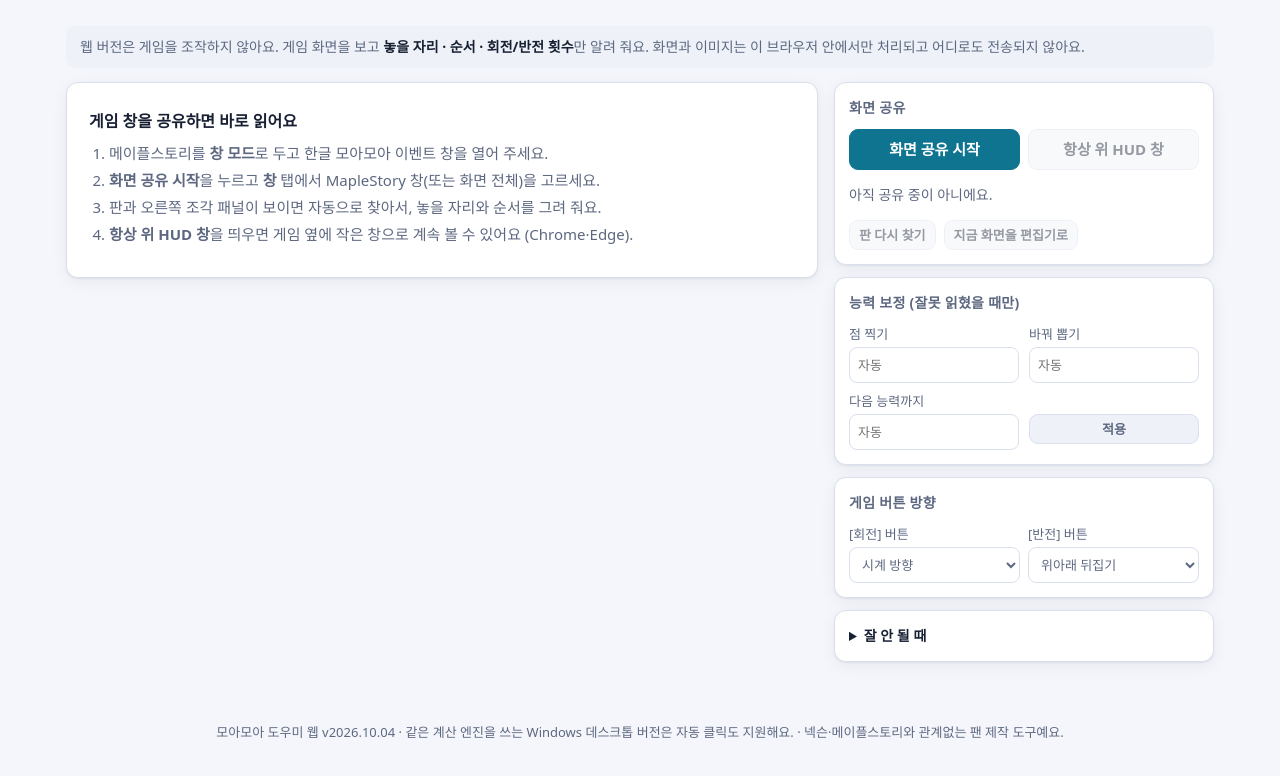
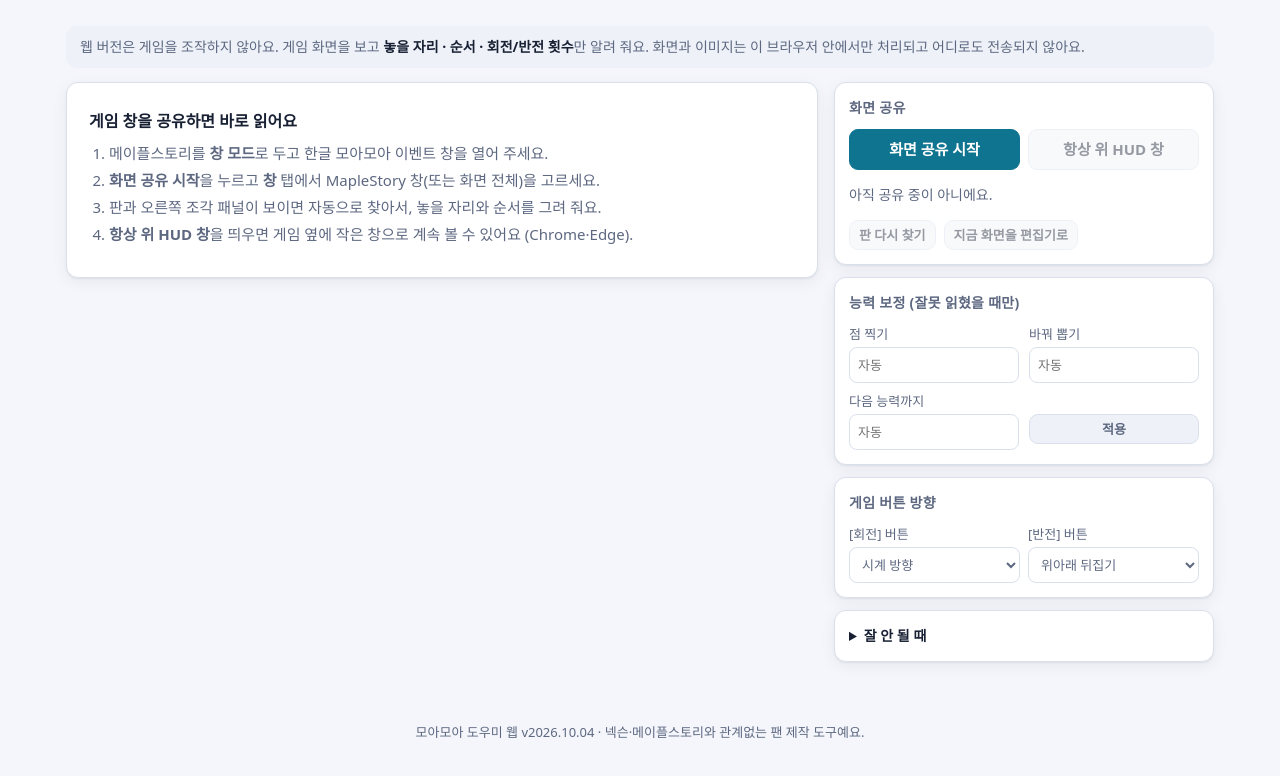
Before and after one commit to DOHA1012/moamoa-helper, a plain HTML site: page index.html in a window 1280 px wide. Shown: the part 72-848 px from the top of the page. Drawn offline with Linux system fonts and the light colour scheme; no server answers.

Commit message:
데스크톱(exe) 버전 안내 문구 삭제
Co-Authored-By: Claude Opus 5.5 <noreply@anthropic.com>

```diff
--- a/app.js
+++ b/app.js
@@ -22,7 +22,7 @@ const store = {
 };
 const settings = {
   strength: store.get('strength', '끝판'),
-  rotDir: store.get('rotDir', 'cw'),       // 게임의 [회전]은 시계 방향, [반전]은 위아래 (데스크톱 버전이 실제 게임에서 배운 값)
+  rotDir: store.get('rotDir', 'cw'),       // 게임의 [회전]은 시계 방향, [반전]은 위아래 (실제 게임에서 확인한 값)
   flipAxis: store.get('flipAxis', 'v'),
 };
 if (!STRENGTH[settings.strength]) settings.strength = '끝판';
@@ -77,7 +77,7 @@ async function decide(state) {
   return r.res;
 }
 
-// ---------------------------------------------------------------- 계획 이어가기 (데스크톱 bot.think/advise와 같은 규칙)
+// ---------------------------------------------------------------- 계획 이어가기
 const newCtx = () => ({ plan: null, next: 0, expect: null, history: [], pending: null, note: '', computing: false });
 const handSig = hand => hand.map((b, k) => (b >= 0 ? `${k}:${b}` : '')).filter(Boolean).sort().join(',');
 
--- a/engine.js
+++ b/engine.js
@@ -1,4 +1,4 @@
-// 최적화 엔진(WebAssembly) 연결 — 데스크톱의 engine/engine.c와 같은 코드를 wasm으로 빌드한 것.
+// 최적화 엔진(WebAssembly) 연결 — C 엔진(engine.c)을 wasm으로 빌드한 것.
 // 구조체는 wasm 메모리의 작업 영역(mm_scratch)에 써서 주고받는다.
 import { BLOCKS, WEIGHTS, STAGE_PROBS } from './data.js';
 
--- a/index.html
+++ b/index.html
@@ -97,7 +97,6 @@
           <li>전체 화면(독점 모드)은 공유가 안 될 수 있어요. 창 모드나 창 전체화면을 쓰세요.</li>
           <li>마우스로 조각을 들고 판 위에 올려 둔 동안은 판을 읽지 않고 기다려요.</li>
           <li>HUD 창을 게임 창 위에 겹치면 공유 화면에 HUD가 찍혀서 읽기를 방해할 수 있어요. 게임 옆에 두세요(창 공유라면 괜찮아요).</li>
-          <li>자동 클릭까지 하는 버전은 Windows용 데스크톱 프로그램(MoamoaHelper.exe)이에요.</li>
         </ul>
       </details>
     </aside>
@@ -163,8 +162,7 @@
 </main>
 
 <footer>
-  <span id="foot-ver"></span> · 같은 계산 엔진을 쓰는 Windows 데스크톱 버전은 자동 클릭도 지원해요.
-  · 넥슨·메이플스토리와 관계없는 팬 제작 도구예요.
+  <span id="foot-ver"></span> · 넥슨·메이플스토리와 관계없는 팬 제작 도구예요.
 </footer>
 
 <dialog id="picker" aria-labelledby="picker-title">
```
Also changed, not shown: 1 other file.
